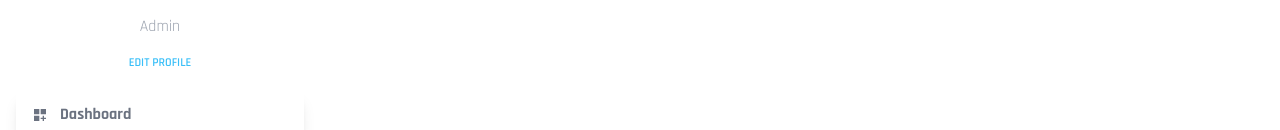
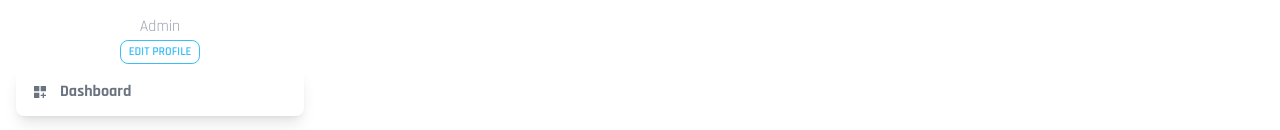
Before and after one commit to khanshorif331/neighbour-home, a React (Create React App) app: page /dashboard/users in a window 1280 px wide. Shown: the part 258-388 px from the top of the page. Built offline with nearby package versions, Linux system fonts and the light colour scheme; no server answers; a web font is replaced by a local one.

Commit message:
code copy kore mara khailam

```diff
--- a/src/Pages/Homepage/AddReview/AddReview.css
+++ b/src/Pages/Homepage/AddReview/AddReview.css
@@ -1,7 +1,7 @@
 button {
-    background-color: transparent;
-    border: none;
-    outline: none;
+  /* background-color: transparent; */
+  /* border: none; */
+  /* outline: none; */
   cursor: pointer;
 }
 .on {
--- a/src/Pages/Homepage/Engineer/Engineer.css
+++ b/src/Pages/Homepage/Engineer/Engineer.css
@@ -87,7 +87,7 @@
   transition-delay: 0s, 0.25s, 0s;
 }
 
-.btn {
+.engBtn {
   /* background: white; */
   border: none;
   cursor: pointer;
@@ -96,11 +96,11 @@
   margin: 1em;
   width: 7rem;
 }
-.btn:hover {
+.engBtn:hover {
   background: transparent;
 }
 
-.btn:focus {
+.engBtn:focus {
   outline: 2px dotted #55d7dc;
 }
 
@@ -125,9 +125,6 @@
   transition: all 265ms ease-out;
 }
 
-.social-icons a {
-  /* position: relative; */
-}
 .social-icons a svg {
   position: absolute;
   top: 14px;
--- a/src/Pages/Homepage/Engineer/Engineer.js
+++ b/src/Pages/Homepage/Engineer/Engineer.js
@@ -88,14 +88,14 @@ const Engineer = () => {
                     <button
                       class={`${
                         darkMode ? "bg-transparent" : "bg-white"
-                      } btn draw-border`}
+                      } engBtn draw-border`}
                     >
                       Follow
                     </button>
                     <button
                       class={`${
                         darkMode ? "bg-transparent" : "bg-white"
-                      } btn draw-border`}
+                      } engBtn draw-border`}
                     >
                       Follow
                     </button>
```
Lines whose indentation alone changed are shown as unchanged.
